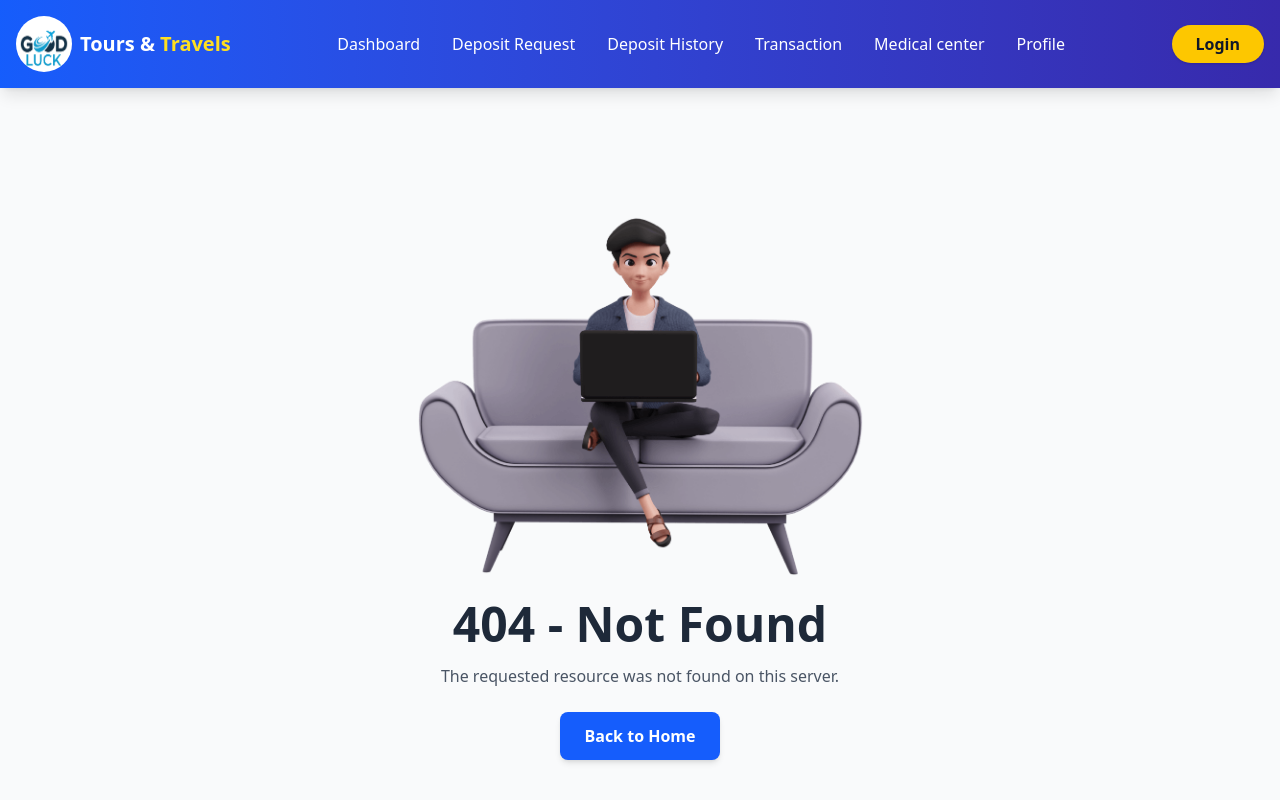
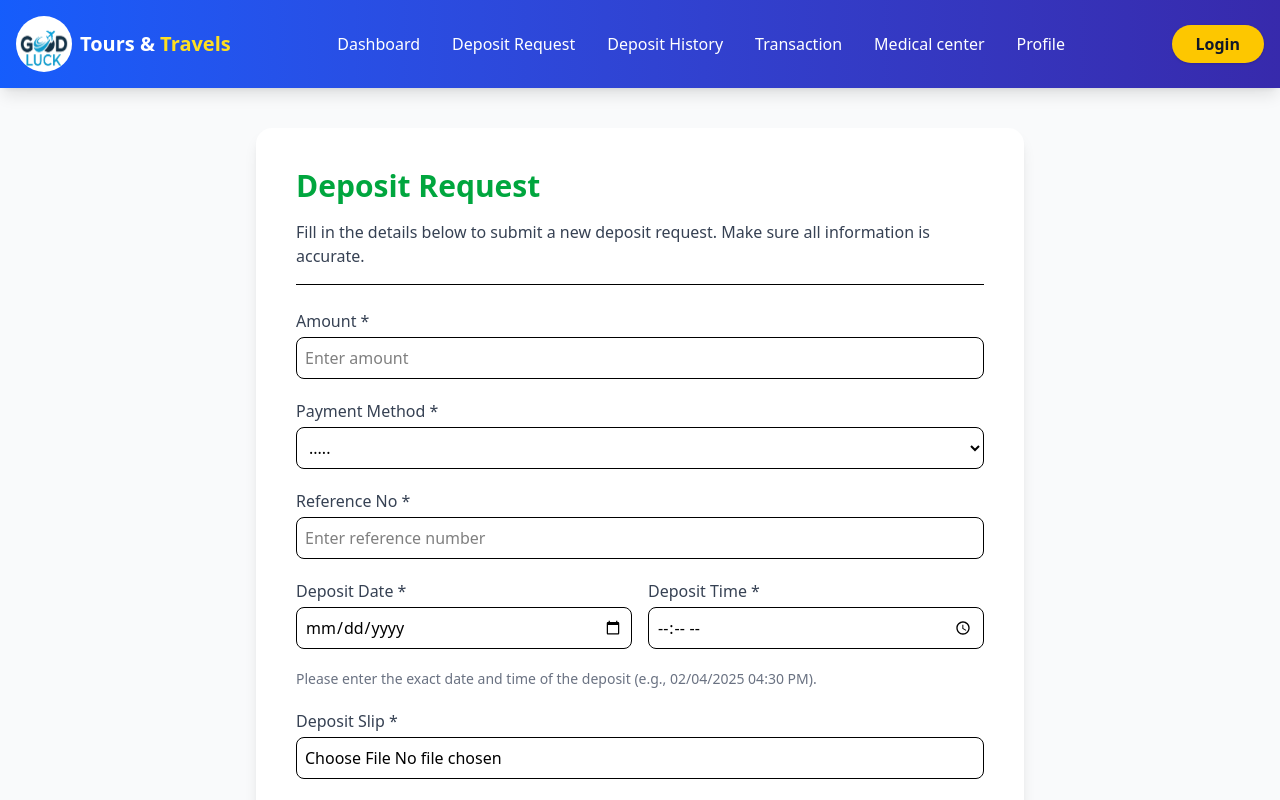
Before and after one commit to Asadul1120/Good-Luck, a React (Vite) app: page /depositRequest in a window 1280 px wide. Before the commit this address had no page. Shown: the top 800 px of the page. Built offline with nearby package versions, Linux system fonts and the light colour scheme.

Commit message:
samtig update

```diff
--- /dev/null
+++ b/src/pages/DepositRequest.jsx
@@ -0,0 +1,255 @@
+// import React from "react";
+
+// const DepositRequest = () => {
+//   return (
+//     <div>
+//       <div>
+//         <h1>Deposit Request</h1>
+//         <p>
+//           Fill in the details below to submit a new deposit request. Make sure
+//           all information is accurate.
+//         </p>
+//         <hr />
+//         <div>
+//           <label>Amount:</label>
+//           <input type="number" id="amount" name="amount" required />
+//         </div>
+
+//         <div>
+//           <label>Payment Method:</label>
+//           <select id="payment-method" name="payment-method" required>
+//             {[
+//               ".....",
+//               "NRBC Bank PLC.",
+//               "Nagad",
+//               "Bkash",
+//               "Rocket",
+//               "Eastern Bank Limited.",
+//               "Other or cash",
+//               "Refund",
+//             ].map((method) => (
+//               <option key={method} value={method}>
+//                 {method}
+//               </option>
+//             ))}
+//           </select>
+//         </div>
+//         <div>
+//           <label>Reference No: </label>
+//           <input type="text" id="reference-no" name="reference-no" required />
+//         </div>
+//         <div>
+//           <label>Deposited Date & Time * </label>
+//           <input type="date" />
+//           <input type="time" />
+//         </div>
+//         <p className="text-sm text-gray-500">
+//           Please enter the exact date and time of the deposit (e.g., 02/04/2025
+//           04:30 PM).
+//         </p>
+//         <div>
+//           <label>Deposit Slip:</label>
+//           <input type="file" id="deposit-slip" name="deposit-slip" required />
+//         </div>
+//         <div>
+//           <label>Remarks:</label>
+//           <input type="text" id="remarks" name="remarks" required />
+//         </div>
+
+//         <button type="submit">Submit</button>
+//       </div>
+//     </div>
+//   );
+// };
+
+// export default DepositRequest;
+
+
+
+
+import React, { useState } from "react";
+
+const DepositRequest = () => {
+  const [formData, setFormData] = useState({
+    amount: "",
+    paymentMethod: ".....",
+    referenceNo: "",
+    depositDate: "",
+    depositTime: "",
+    depositSlip: null,
+    remarks: "",
+  });
+
+  const [errors, setErrors] = useState({});
+
+  const handleChange = (e) => {
+    const { name, value, type, files } = e.target;
+    setFormData((prev) => ({
+      ...prev,
+      [name]: type === "file" ? files[0] : value,
+    }));
+
+    if (errors[name]) setErrors((prev) => ({ ...prev, [name]: "" }));
+  };
+
+  const handleSubmit = (e) => {
+    e.preventDefault();
+    const newErrors = {};
+
+    // Simple validation
+    if (!formData.amount) newErrors.amount = "Amount is required";
+    if (formData.paymentMethod === ".....") newErrors.paymentMethod = "Select payment method";
+    if (!formData.referenceNo) newErrors.referenceNo = "Reference No is required";
+    if (!formData.depositDate) newErrors.depositDate = "Deposit date is required";
+    if (!formData.depositTime) newErrors.depositTime = "Deposit time is required";
+    if (!formData.depositSlip) newErrors.depositSlip = "Deposit slip is required";
+    if (!formData.remarks) newErrors.remarks = "Remarks are required";
+
+    setErrors(newErrors);
+
+    if (Object.keys(newErrors).length === 0) {
+      console.log("Form submitted:", formData);
+      alert("Deposit request submitted successfully!");
+      // Reset form if needed
+      // setFormData({...initialState});
+    }
+  };
+
+  return (
+    <div className="min-h-screen bg-gray-50 p-4 md:p-10">
+      <div className="max-w-3xl mx-auto bg-white shadow-lg rounded-2xl p-6 md:p-10">
+        <h1 className="text-2xl md:text-3xl font-bold text-green-600 mb-4">
+          Deposit Request
+        </h1>
+        <p className="text-gray-700 mb-4">
+          Fill in the details below to submit a new deposit request. Make sure all information is accurate.
+        </p>
+        <hr className="mb-6" />
+
+        <form onSubmit={handleSubmit} className="space-y-5">
+
+          {/* Amount */}
+          <div>
+            <label className="block font-medium text-gray-700 mb-1">Amount *</label>
+            <input
+              type="number"
+              name="amount"
+              value={formData.amount}
+              onChange={handleChange}
+              className={`w-full border rounded-lg p-2 focus:ring-2 focus:ring-blue-400 ${errors.amount ? "border-red-500" : ""}`}
+              placeholder="Enter amount"
+            />
+            {errors.amount && <p className="text-red-500 text-sm mt-1">{errors.amount}</p>}
+          </div>
+
+          {/* Payment Method */}
+          <div>
+            <label className="block font-medium text-gray-700 mb-1">Payment Method *</label>
+            <select
+              name="paymentMethod"
+              value={formData.paymentMethod}
+              onChange={handleChange}
+              className={`w-full border rounded-lg p-2 focus:ring-2 focus:ring-blue-400 ${errors.paymentMethod ? "border-red-500" : ""}`}
+            >
+              {[
+                ".....",
+                "NRBC Bank PLC.",
+                "Nagad",
+                "Bkash",
+                "Rocket",
+                "Eastern Bank Limited.",
+                "Other or cash",
+                "Refund",
+              ].map((method) => (
+                <option key={method} value={method}>
+                  {method}
+                </option>
+              ))}
+            </select>
+            {errors.paymentMethod && <p className="text-red-500 text-sm mt-1">{errors.paymentMethod}</p>}
+          </div>
+
+          {/* Reference No */}
+          <div>
+            <label className="block font-medium text-gray-700 mb-1">Reference No *</label>
+            <input
+              type="text"
+              name="referenceNo"
+              value={formData.referenceNo}
+              onChange={handleChange}
+              className={`w-full border rounded-lg p-2 focus:ring-2 focus:ring-blue-400 ${errors.referenceNo ? "border-red-500" : ""}`}
+              placeholder="Enter reference number"
+            />
+            {errors.referenceNo && <p className="text-red-500 text-sm mt-1">{errors.referenceNo}</p>}
+          </div>
+
+          {/* Deposit Date & Time */}
+          <div className="grid grid-cols-1 md:grid-cols-2 gap-4">
+            <div>
+              <label className="block font-medium text-gray-700 mb-1">Deposit Date *</label>
+              <input
+                type="date"
+                name="depositDate"
+                value={formData.depositDate}
+                onChange={handleChange}
+                className={`w-full border rounded-lg p-2 focus:ring-2 focus:ring-blue-400 ${errors.depositDate ? "border-red-500" : ""}`}
+              />
+              {errors.depositDate && <p className="text-red-500 text-sm mt-1">{errors.depositDate}</p>}
+            </div>
+            <div>
+              <label className="block font-medium text-gray-700 mb-1">Deposit Time *</label>
+              <input
+                type="time"
+                name="depositTime"
+                value={formData.depositTime}
+                onChange={handleChange}
+                className={`w-full border rounded-lg p-2 focus:ring-2 focus:ring-blue-400 ${errors.depositTime ? "border-red-500" : ""}`}
+              />
+              {errors.depositTime && <p className="text-red-500 text-sm mt-1">{errors.depositTime}</p>}
+            </div>
+          </div>
+          <p className="text-sm text-gray-500">
+            Please enter the exact date and time of the deposit (e.g., 02/04/2025 04:30 PM).
+          </p>
+
+          {/* Deposit Slip */}
+          <div>
+            <label className="block font-medium text-gray-700 mb-1">Deposit Slip *</label>
+            <input
+              type="file"
+              name="depositSlip"
+              onChange={handleChange}
+              className={`w-full border rounded-lg p-2 focus:ring-2 focus:ring-blue-400 ${errors.depositSlip ? "border-red-500" : ""}`}
+            />
+            {errors.depositSlip && <p className="text-red-500 text-sm mt-1">{errors.depositSlip}</p>}
+          </div>
+
+          {/* Remarks */}
+          <div>
+            <label className="block font-medium text-gray-700 mb-1">Remarks *</label>
+            <input
+              type="text"
+              name="remarks"
+              value={formData.remarks}
+              onChange={handleChange}
+              className={`w-full border rounded-lg p-2 focus:ring-2 focus:ring-blue-400 ${errors.remarks ? "border-red-500" : ""}`}
+              placeholder="Enter remarks"
+            />
+            {errors.remarks && <p className="text-red-500 text-sm mt-1">{errors.remarks}</p>}
+          </div>
+
+          {/* Submit Button */}
+          <button
+            type="submit"
+            className="w-full md:w-auto bg-blue-600 hover:bg-blue-700 text-white font-semibold px-6 py-2 rounded-lg shadow-md transition"
+          >
+            Submit
+          </button>
+
+        </form>
+      </div>
+    </div>
+  );
+};
+
+export default DepositRequest;
--- a/src/pages/Home.jsx
+++ b/src/pages/Home.jsx
@@ -33,7 +33,7 @@ function Home() {
           Special Slip
         </Link>
         <Link
-          to="/"
+          to="/slip-payment"
           className="bg-amber-500 text-white px-4 py-2 rounded-lg font-semibold transition shadow hover:bg-amber-600"
         >
           Slip Payment
@@ -47,7 +47,6 @@ function Home() {
         </h2>
 
         <div className="grid grid-cols-1 md:grid-cols-5 gap-4">
-
           {/* Type */}
           <div>
             <label className="block text-sm font-medium mb-1 text-gray-600">
--- a/src/router/router.jsx
+++ b/src/router/router.jsx
@@ -6,6 +6,7 @@ import Home from "../pages/Home";
 import Login from "../pages/Login";
 import NormalSlip from "../pages/NormalSlip";
 import NightSlip from "../pages/NightSlip";
+import DepositRequest from "../pages/DepositRequest";
 
 const router = createBrowserRouter([
   {
@@ -31,6 +32,10 @@ const router = createBrowserRouter([
         path: "/night-slip",
         element: <NightSlip />,
       },
+      {
+        path: "/depositRequest",
+        element: <DepositRequest />,
+      },
 
       {
         path: "*",
```
